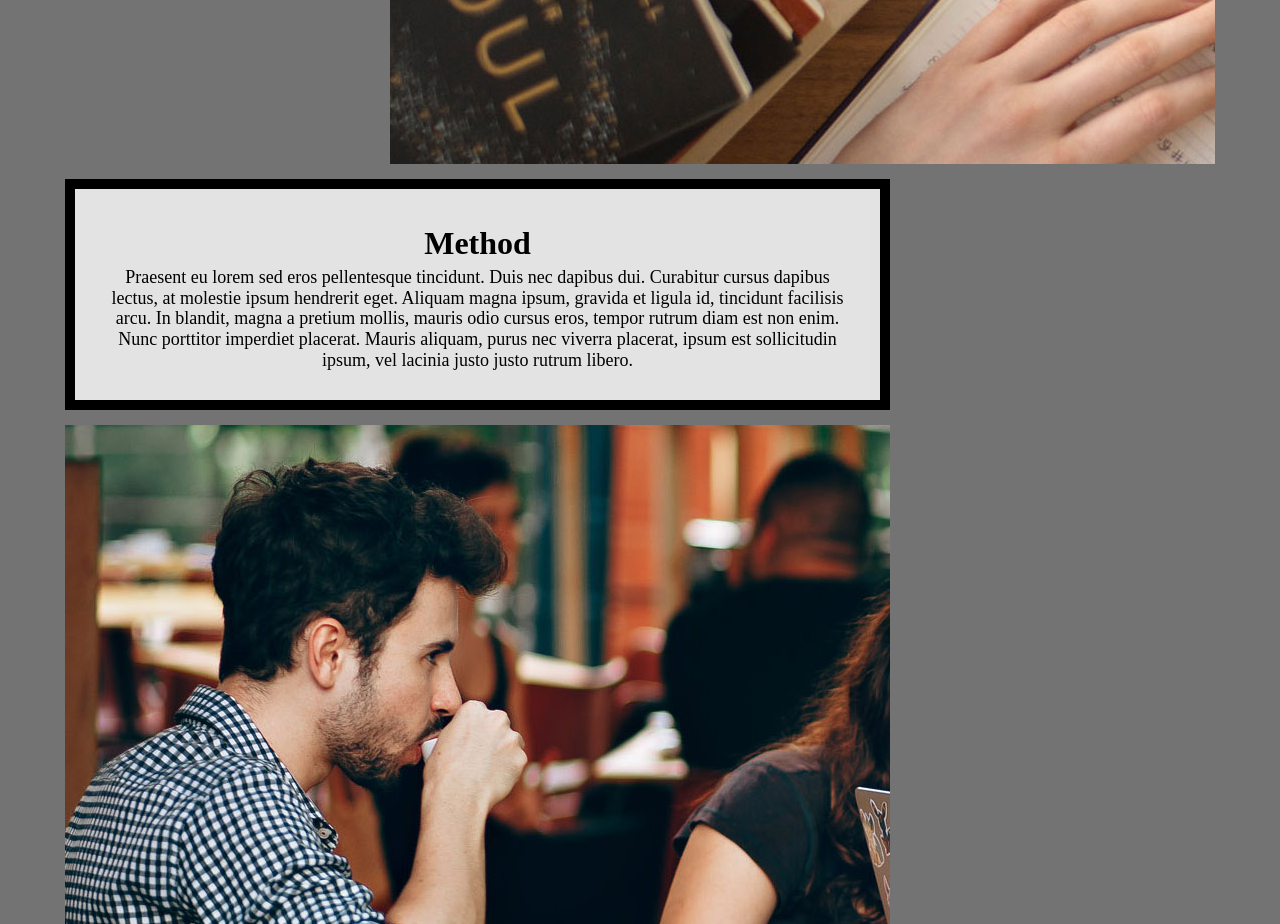
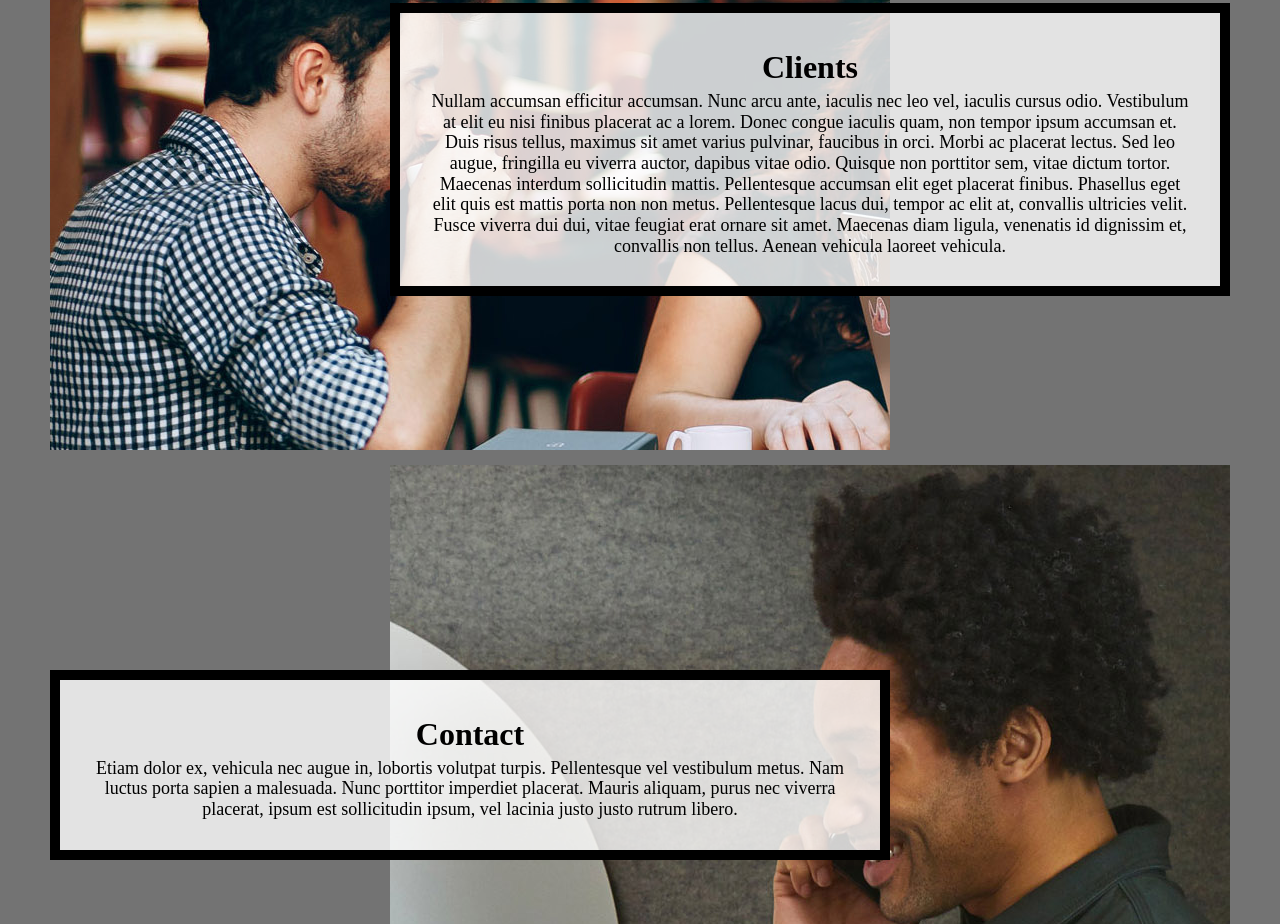
Before and after one commit to siyu-ding/hw3_2024, a plain HTML site: page index.html in a window 1280 px wide. Shown: the part 1876-2800 px from the top of the page. Drawn offline with Linux system fonts and the light colour scheme.

Commit message:
Add files via upload

```diff
--- a/css/style.css
+++ b/css/style.css
@@ -1,8 +1,8 @@
-html{
+html {
   scroll-behavior: smooth;
 }
 
-body{
+body {
   background-color: #737373;
   font-size: 18px;
   line-height: 1.15;
@@ -11,49 +11,54 @@ body{
 }
 
 
-.overview{
-  background-attachment: fixed; /* Parallax effect */
-  background-position: center;  /* Parallax effect */
-  background-repeat: no-repeat; /* Parallax effect */
-  background-size: cover;       /* Parallax effect */
+.overview {
+  background-attachment: fixed;
+  /* Parallax effect */
+  background-position: center;
+  /* Parallax effect */
+  background-repeat: no-repeat;
+  /* Parallax effect */
+  background-size: cover;
+  /* Parallax effect */
   color: white;
-  height: 400px;                /* Parallax effect */
+  height: 400px;
+  /* Parallax effect */
 }
 
 
-.overview p{
+.overview p {
   color: white;
   font-size: 24px;
   padding: 0 100px;
   text-align: center;
 }
 
-h1{
+h1 {
   font-size: 50px;
   line-height: 1;
   padding: 50px 0;
   text-align: center;
 }
 
-h2{
+h2 {
   font-size: 32px;
   line-height: 1.5;
 }
 
-nav li{
-  display:inline;
-  padding-right:20px;
+nav li {
+  display: inline;
+  padding-right: 20px;
 
 }
 
-nav a{
+nav a {
   color: black;
   font-weight: bold;
   text-decoration: none;
 }
 
 
-.skip a{
+.skip a {
   background: white;
   left: 0;
   padding: 6px;
@@ -63,13 +68,13 @@ nav a{
 }
 
 
-nav{
+nav {
   background-color: #ddd;
   padding: 25px 0;
   text-align: left;
 }
 
-footer{
+footer {
   background-color: black;
   color: white;
   padding-top: 30px;
@@ -77,25 +82,28 @@ footer{
 }
 
 
-.text-block{
+.text-block {
   background-color: rgba(255, 255, 255, .8);
   border: 10px solid black;
   padding: 30px;
 }
 
 
-@media screen and (prefers-reduced-motion: reduce){
-  html{
-      scroll-behavior: auto; /* Removes scroll animation */
+@media screen and (prefers-reduced-motion: reduce) {
+  html {
+    scroll-behavior: auto;
+    /* Removes scroll animation */
   }
 
-  .skip a{
-    -webkit-transition: none; /* sets to default setting */
-    transition: none;        /* sets to default setting */
+  .skip a {
+    -webkit-transition: none;
+    /* sets to default setting */
+    transition: none;
+    /* sets to default setting */
   }
 
   /*Turn off parallax*/
-  header{
+  header {
     background-attachment: initial;
   }
 }
@@ -107,7 +115,8 @@ footer{
 
 /* Step 1: Write selector/rule property to add an underline when
 links in the navigation are in the hover or focus state.*/
-nav a:hover, nav a:focus {
+nav a:hover,
+nav a:focus {
   text-decoration: underline;
 }
 
@@ -131,30 +140,67 @@ nav a:hover, nav a:focus {
 .container {
   display: grid;
   grid-template-columns: 1fr 5fr 1fr;
-  gap: 15px;
+  row-gap: 15px;
 }
 
 /* Step 5: Write selector/rule property to add the background image to the
 first div in the grid  and place it in the grid. */
-.container > div:first-child {
+.container>*:first-child {
+  grid-column: 1 / -1;
   background-image: url('../images/header.jpg');
+  background-attachment: fixed;
   background-repeat: no-repeat;
-  background-attachment: fixed; /* For parallax effect */
-  grid-column: 1 / -1;
+  background-size: cover;
 }
+
 
 /* Steps 6 and 7: Write the selector/rule properties to add place the next elements in the next
  four rows in the grid. */
 
 /*This will be a lot of rules.... but be strategic and combine seletors*/
-.about, .method, .clients, .contact {
-  grid-column-start: 2;
-  grid-column-end: span 1;
+.container .about {
+  grid-column: 2;
+  grid-row: 2;
 }
-.about-image, .method-image, .clients-image, .contact-image {
+
+.container .method {
+  grid-column: 2;
+  grid-row: 3;
+}
+
+.container .clients {
+  grid-column: 2;
+  grid-row: 4;
+}
+
+.container .contact {
+  grid-column: 2;
+  grid-row: 5;
+}
+
+.about-image,
+.method-image,
+.clients-image,
+.contact-image {
   grid-column: 1 / -1;
   max-height: 600px;
   overflow: hidden;
+}
+
+.container .about-image {
+  grid-row: 2;
+}
+
+.container .method-image {
+  grid-row: 3;
+}
+
+.container .clients-image {
+  grid-row: 4;
+}
+
+.container .contact-image {
+  grid-row: 5;
 }
 
 
@@ -164,6 +210,7 @@ first div in the grid  and place it in the grid. */
   justify-content: center;
   align-items: center;
   text-align: center;
+  margin: auto;
 }
 
 
@@ -173,7 +220,7 @@ first div in the grid  and place it in the grid. */
   /* Step 9: Write the selector/rule property to style the nav element */
   nav {
     padding: 30px 0;
-    text-align: right; /* Adjust if needed to align nav items to the other side */
+    text-align: right;
   }
 
   /* Step 10: Write the selector/rule property to update the .container class */
@@ -183,16 +230,23 @@ first div in the grid  and place it in the grid. */
   }
 
   /* Steps 11 and 12: Update the grid-column property of the grid's children (where-needed)*/
-  .about, .clients, .method-image, .contact-image {
+  .container .about,
+  .container .clients,
+  .container .method-image,
+  .container .contact-image {
     grid-column: 3 / span 2;
   }
-  .method, .contact, .about-image, .clients-image {
+
+  .container .method,
+  .container .contact,
+  .container .about-image,
+  .container .clients-image {
     grid-column: 2 / span 2;
   }
 
   /* Step 13:Write the selector/rule property to update the .text-block class */
   .text-block {
     max-height: 250px;
-  overflow: auto; /* Ensures content is reachable if it goes outside */
+    overflow: auto;
   }
 }
--- a/index.html
+++ b/index.html
@@ -16,10 +16,10 @@
   <header>
     <nav>
       <ul>
-        <li><a href="">About</a></li>
-        <li><a href="">Method</a></li>
-        <li><a href="">Clients</a></li>
-        <li><a href="">Contact</a></li>
+        <li><a href="#about">About</a></li>
+        <li><a href="#method">Method</a></li>
+        <li><a href="#clients">Clients</a></li>
+        <li><a href="#contact">Contact</a></li>
       </ul>
     </nav>
   </header>
```
Lines whose indentation alone changed are shown as unchanged.
